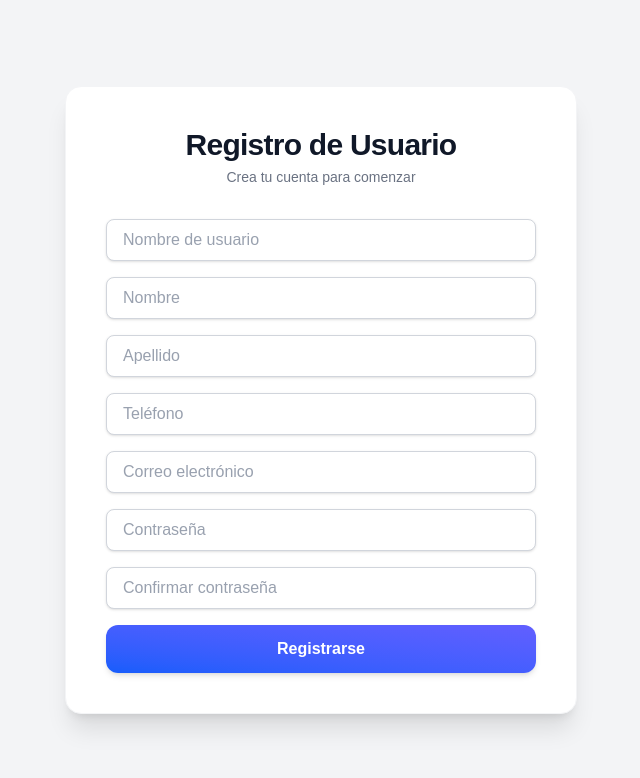
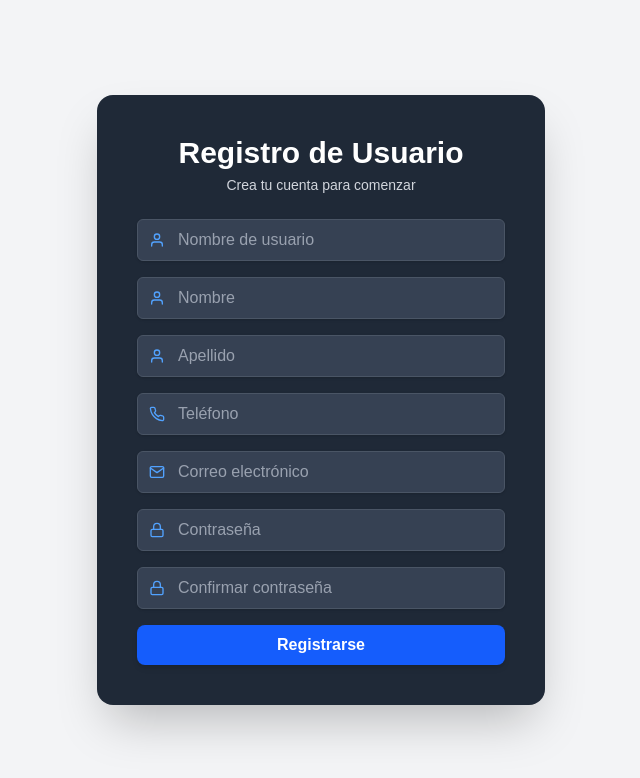
Before and after one commit to PabloToledoBarahona/frontend-app, a Next.js app: page /register in a window 1280 px wide. Shown: the top 778 px of the page, without its empty margins (319-959 px from the left). Built offline with nearby package versions, Linux system fonts and the light colour scheme.

Commit message:
Register terminado

```diff
--- a/components/Auth/RegisterForm.tsx
+++ b/components/Auth/RegisterForm.tsx
@@ -6,6 +6,7 @@ import { Button } from '@/components/ui/Button';
 import { Heading } from '@/components/ui/Heading';
 import { Card } from '@/components/ui/Card';
 import { User } from '@/types/User';
+import { FiUser, FiMail, FiLock, FiPhone } from 'react-icons/fi';
 
 export default function RegisterForm() {
   const [formData, setFormData] = useState<User>({
@@ -18,27 +19,133 @@ export default function RegisterForm() {
     confirm_password: '',
   });
 
+  const [errors, setErrors] = useState<Partial<User>>({});
+  const [success, setSuccess] = useState(false);
+
+  const validate = () => {
+    const newErrors: Partial<User> = {};
+
+    if (!formData.username) newErrors.username = 'Campo requerido';
+    if (!formData.first_name) newErrors.first_name = 'Campo requerido';
+    if (!formData.last_name) newErrors.last_name = 'Campo requerido';
+    if (!formData.email || !formData.email.includes('@')) newErrors.email = 'Correo inválido';
+    if (!formData.password) newErrors.password = 'Campo requerido';
+    if (formData.password !== formData.confirm_password)
+      newErrors.confirm_password = 'Las contraseñas no coinciden';
+
+    setErrors(newErrors);
+    return Object.keys(newErrors).length === 0;
+  };
+
   const handleChange = (e: React.ChangeEvent<HTMLInputElement>) => {
     setFormData({ ...formData, [e.target.name]: e.target.value });
+    setErrors({ ...errors, [e.target.name]: '' });
   };
 
-  const handleSubmit = (e: React.FormEvent) => {
+  const handleSubmit = async (e: React.FormEvent) => {
     e.preventDefault();
-    console.log('Registro enviado:', formData);
+    if (!validate()) return;
+
+    try {
+      const { confirm_password, ...dataToSend } = formData;
+
+      // Simulación de envío al backend
+      setTimeout(() => {
+        console.log('Datos enviados al backend (simulado):', dataToSend);
+        setSuccess(true);
+      }, 1000);
+
+      // Cuando tengamos el backend listo descomentamos esto:
+      /*
+      const response = await fetch('https://tubackend.com/api/register', {
+        method: 'POST',
+        headers: { 'Content-Type': 'application/json' },
+        body: JSON.stringify(dataToSend),
+      });
+
+      if (response.ok) {
+        setSuccess(true);
+      } else {
+        console.error('❌ Error en el registro');
+      }
+      */
+    } catch (error) {
+      console.error('❌ Error de red:', error);
+    }
   };
+
+  if (success) {
+    return (
+      <Card>
+        <Heading title="¡Gracias por registrarte!" subtitle="Tu cuenta ha sido creada con éxito" center />
+        <Button label="Iniciar sesión" onClick={() => (window.location.href = '/login')} />
+      </Card>
+    );
+  }
 
   return (
     <Card>
       <Heading title="Registro de Usuario" subtitle="Crea tu cuenta para comenzar" center />
 
       <form onSubmit={handleSubmit} className="space-y-4">
-        <Input name="username" placeholder="Nombre de usuario" value={formData.username} onChange={handleChange} />
-        <Input name="first_name" placeholder="Nombre" value={formData.first_name} onChange={handleChange} />
-        <Input name="last_name" placeholder="Apellido" value={formData.last_name} onChange={handleChange} />
-        <Input name="phone_number" placeholder="Teléfono" value={formData.phone_number || ''} onChange={handleChange} />
-        <Input name="email" type="email" placeholder="Correo electrónico" value={formData.email} onChange={handleChange} />
-        <Input name="password" type="password" placeholder="Contraseña" value={formData.password} onChange={handleChange} />
-        <Input name="confirm_password" type="password" placeholder="Confirmar contraseña" value={formData.confirm_password || ''} onChange={handleChange} />
+        <Input
+          name="username"
+          placeholder="Nombre de usuario"
+          value={formData.username}
+          onChange={handleChange}
+          icon={<FiUser />}
+          error={errors.username}
+        />
+        <Input
+          name="first_name"
+          placeholder="Nombre"
+          value={formData.first_name}
+          onChange={handleChange}
+          icon={<FiUser />}
+          error={errors.first_name}
+        />
+        <Input
+          name="last_name"
+          placeholder="Apellido"
+          value={formData.last_name}
+          onChange={handleChange}
+          icon={<FiUser />}
+          error={errors.last_name}
+        />
+        <Input
+          name="phone_number"
+          placeholder="Teléfono"
+          value={formData.phone_number || ''}
+          onChange={handleChange}
+          icon={<FiPhone />}
+        />
+        <Input
+          name="email"
+          type="email"
+          placeholder="Correo electrónico"
+          value={formData.email}
+          onChange={handleChange}
+          icon={<FiMail />}
+          error={errors.email}
+        />
+        <Input
+          name="password"
+          type="password"
+          placeholder="Contraseña"
+          value={formData.password}
+          onChange={handleChange}
+          icon={<FiLock />}
+          error={errors.password}
+        />
+        <Input
+          name="confirm_password"
+          type="password"
+          placeholder="Confirmar contraseña"
+          value={formData.confirm_password || ''}
+          onChange={handleChange}
+          icon={<FiLock />}
+          error={errors.confirm_password}
+        />
         <Button type="submit" label="Registrarse" />
       </form>
     </Card>
--- a/components/ui/Button.tsx
+++ b/components/ui/Button.tsx
@@ -2,16 +2,18 @@ import React from 'react';
 
 interface ButtonProps extends React.ButtonHTMLAttributes<HTMLButtonElement> {
   label: string;
+  variant?: 'primary' | 'secondary';
 }
 
-export function Button({ label, className = '', ...props }: ButtonProps) {
+export function Button({ label, variant = 'primary', className = '', ...props }: ButtonProps) {
+  const baseStyle = `w-full py-2 px-4 rounded-lg font-semibold transition duration-200 shadow-md`;
+  const variants = {
+    primary: 'bg-blue-600 hover:bg-blue-700 text-white',
+    secondary: 'bg-gray-200 hover:bg-gray-300 text-gray-800',
+  };
+
   return (
-    <button
-      {...props}
-      className={`w-full py-3 px-4 rounded-xl bg-gradient-to-tr from-blue-600 to-indigo-500
-        text-white font-semibold shadow-md hover:shadow-lg hover:brightness-110
-        transition-all duration-200 ${className}`}
-    >
+    <button {...props} className={`${baseStyle} ${variants[variant]} ${className}`}>
       {label}
     </button>
   );
--- a/components/ui/Card.tsx
+++ b/components/ui/Card.tsx
@@ -1,11 +1,9 @@
 import React from 'react';
 
-export function Card({ children, className = '' }: { children: React.ReactNode; className?: string }) {
-    return (
-      <div
-        className={`bg-white rounded-2xl shadow-xl p-10 w-full max-w-lg border border-gray-100 ${className}`}
-      >
-        {children}
-      </div>
-    );
-  }
+export function Card({ children }: { children: React.ReactNode }) {
+  return (
+    <div className="bg-[#1f2937] p-10 rounded-2xl shadow-2xl w-full max-w-md">
+      {children}
+    </div>
+  );
+}
--- a/components/ui/Heading.tsx
+++ b/components/ui/Heading.tsx
@@ -6,15 +6,11 @@ interface HeadingProps {
   center?: boolean;
 }
 
-export function Heading({ title, subtitle, center = false }: {
-    title: string;
-    subtitle?: string;
-    center?: boolean;
-  }) {
-    return (
-      <div className={`mb-8 ${center ? 'text-center' : ''}`}>
-        <h2 className="text-3xl font-extrabold text-gray-900 tracking-tight">{title}</h2>
-        {subtitle && <p className="mt-1 text-sm text-gray-500">{subtitle}</p>}
-      </div>
-    );
-  }
+export function Heading({ title, subtitle, center = false }: HeadingProps) {
+  return (
+    <div className={`mb-6 ${center ? 'text-center' : ''}`}>
+      <h2 className="text-3xl font-bold text-white">{title}</h2>
+      {subtitle && <p className="text-sm text-gray-300 mt-1">{subtitle}</p>}
+    </div>
+  );
+}
--- a/components/ui/Input.tsx
+++ b/components/ui/Input.tsx
@@ -2,18 +2,29 @@ import React from 'react';
 
 interface InputProps extends React.InputHTMLAttributes<HTMLInputElement> {
   label?: string;
+  icon?: React.ReactNode;
+  error?: string;
 }
 
-export function Input({ label, className = '', ...props }: InputProps) {
+export function Input({ label, icon, error, className = '', ...props }: InputProps) {
   return (
     <div className="w-full space-y-1">
-      {label && <label className="text-sm font-medium text-gray-800">{label}</label>}
-      <input
-        {...props}
-        className={`w-full px-4 py-2 rounded-lg border border-gray-300
-        focus:outline-none focus:ring-2 focus:ring-blue-500 focus:border-transparent
-        bg-white text-gray-900 placeholder-gray-400 shadow-sm ${className}`}
-      />
+      <div className="relative flex items-center">
+        {icon && (
+          <span className="absolute left-3 text-blue-400 pointer-events-none">
+            {icon}
+          </span>
+        )}
+        <input
+          {...props}
+          className={`w-full bg-gray-700 text-white placeholder-gray-400 px-10 py-2 rounded-md border ${
+            error ? 'border-red-500' : 'border-gray-600'
+          } focus:outline-none focus:ring-2 ${
+            error ? 'focus:ring-red-400' : 'focus:ring-blue-500'
+          } transition duration-150 shadow-sm ${className}`}
+        />
+      </div>
+      {error && <p className="text-sm text-red-400 mt-1">{error}</p>}
     </div>
   );
 }
--- a/package.json
+++ b/package.json
@@ -11,7 +11,8 @@
   "dependencies": {
     "next": "15.2.4",
     "react": "^19.0.0",
-    "react-dom": "^19.0.0"
+    "react-dom": "^19.0.0",
+    "react-icons": "^5.5.0"
   },
   "devDependencies": {
     "@tailwindcss/postcss": "^4",
```
Also changed, not shown: 1 other file (tests, documents, lock files or other folders).
